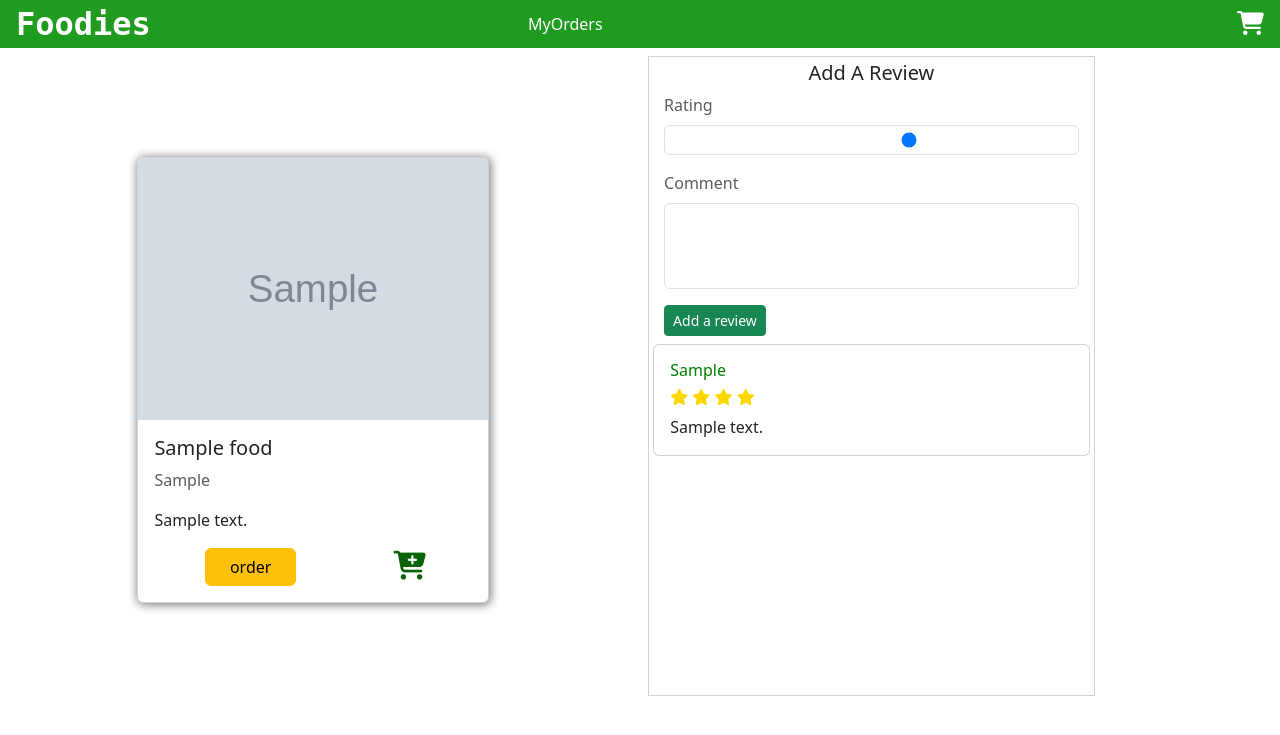
After one commit to djgupta820/foodies-admin, a Node server app: page /user/600000000000000000000001/view in a window 1280 px wide. The commit adds this page. Shown: the top 735 px of the page. Run offline with Node 20, Linux system fonts and the light colour scheme; tables that the repository leaves empty hold one stand-in row (values such as "Sample post"); grey boxes marked "Sample" are stand-in pictures; some libraries are stand-ins or nearby versions.

Commit message:
image slider added to dashboard, view item added to users route and some changes to admin route

```diff
--- a/models/Review.js
+++ b/models/Review.js
@@ -2,7 +2,7 @@ const mongoose = require('mongoose')
 
 const ReviewSchema = new mongoose.Schema({
     user: String,
-    reating: Number,
+    rating: Number,
     comment: String
 })
 
--- a/public/css/style.css
+++ b/public/css/style.css
@@ -21,7 +21,7 @@
     align-items: center;
     border: 1px solid lightgray;
     width: 40%;
-    height: 65vh;
+    height: 80vh;
     overflow: auto;
 }
 .reviews .card{
@@ -35,7 +35,28 @@
     color: white;
     font-size: 1.2em;
 }
-
+.slider{
+    margin: auto;
+    margin-top: 2rem;
+    width: 95%;
+    height: 80vh;
+    border-radius: 8px;
+    border: 1px solid lightgray;
+}
+.slider #img{
+    border-radius: 8px;
+    width: 100%;
+    height: 100%;
+    background-image: url('../images/Briyani1.jpg');
+    background-position: center;
+    background-repeat: no-repeat;
+    background-size: cover;
+}
+/* #img img{
+    border-radius: 8px;
+    width: 100%;
+    height: 100%;
+} */
 @media all and (width < 800px){
     .view{
         justify-content: center;
--- a/routes/adminRoutes.js
+++ b/routes/adminRoutes.js
@@ -99,7 +99,7 @@ router.post('/new', [adminCheck, upload.single('image')], async (req,res)=>{
 // rendering view item
 router.get('/:itemId/view', adminCheck, async (req,res)=>{
     const {itemId} = req.params
-    const item = await Food.findById(itemId)
+    const item = await Food.findById(itemId).populate('reviews')
     res.render('admin/view', {item})
 })
 
--- a/routes/userRoots.js
+++ b/routes/userRoots.js
@@ -1,6 +1,8 @@
 const express = require('express')
 const bcrypt = require('bcrypt')
 const User = require('../models/User')
+const Food = require('../models/Food')
+const Review = require('../models/Review')
 const router = express.Router()
 
 
@@ -34,4 +36,26 @@ router.post('/register', async (req,res)=>{
     res.redirect('/user/login')
 })
 
+router.get('/dashboard', async (req,res)=>{
+    const items = await Food.find({})
+    res.render('users/dashboard', {items})
+})
+
+router.get('/:itemId/view', async (req,res)=>{
+    const {itemId} = req.params
+    const item = await Food.findById(itemId).populate('reviews')
+    res.render('users/view', {item})
+})
+
+router.post('/:itemId/add-review', async (req,res)=>{
+    const {itemId} = req.params
+    const {rating, comment} = req.body
+    const user = 'dummyUser'
+    const item = await Food.findById(itemId)
+    const review = await Review.create({user, rating, comment})
+    item.reviews.push(review)
+    await item.save()
+    res.redirect(`/user/${itemId}/view`)
+})
+
 module.exports = router
--- a/views/layout/boilerPlate.ejs
+++ b/views/layout/boilerPlate.ejs
@@ -9,7 +9,7 @@
     <link rel="stylesheet" href="https://cdnjs.cloudflare.com/ajax/libs/font-awesome/6.4.0/css/all.min.css" integrity="sha512-iecdLmaskl7CVkqkXNQ/ZH/XLlvWZOJyj7Yy7tcenmpD1ypASozpmT/E0iPtmFIB46ZmdtAc9eNBvH0H/ZpiBw==" crossorigin="anonymous" referrerpolicy="no-referrer" />
     <!-- link for css file -->
     <link rel="stylesheet" href="/css/style.css">
-    <title>Document</title>
+    <title>Foodies</title>
 </head>
 <body>
 
--- /dev/null
+++ b/views/users/view.ejs
@@ -0,0 +1,50 @@
+<% layout('layout/boilerPlate') %>
+<section class="container">
+    <div class="view">
+        <div class="card mt-2" style="width: 22rem; box-shadow: 1px 1px 10px 1px gray;">
+            <img class="card-img-top" src="<%= item.image %>" alt="Item Image" style="max-height: 20rem;">
+            <div class="card-body">
+                <h5 class="card-title"> <%= item.name %> </h5>
+                <p class="text-muted"> <%= item.category %> </p>
+                <p class="card-text"> <%= item.description %> </p>
+                <div style="display: flex; align-items: center; justify-content: space-around;">
+                    <a href="/user/<%= item._id %>/order" class="btn btn-warning mx-1 px-4"> order </a>
+                    <a href="#"><i class="fa-solid fa-cart-plus" style="color: rgb(10, 99, 10); font-size: 1.8rem;"></i></a>
+                </div>
+            </div>
+        </div>
+        <div class="reviews mx-5 p-1 my-2">
+            <h5>Add A Review</h5>
+            <form action="/user/<%= item._id %>/add-review" method="post" style="width: 95%;">
+                <div class="mb-3">
+                    <label for="rating" class="form-label text-muted">Rating</label>
+                    <input type="range" name="rating" id="rating" class="form-control" min="0" max="5" step="1">
+                </div>
+                <div class="mb-3">
+                    <label for="rating" class="form-label text-muted">Comment</label>
+                    <textarea class="form-control" name="comment" id="commment" rows="3" style="resize: none;"></textarea>
+                </div>
+                <button type="submit" class="btn btn-sm btn-success">Add a review </button>
+            </form>
+            <% if(item.reviews.length > 0) {%>
+                <% for(let review of item.reviews) {%>
+                    <div class="card mt-2">
+                        <div class="card-body">
+                            <h6 style="color: green;"><%= review.user %></h6>
+                            <h6 class="card-title">
+                                <% for(let i=0; i<review.rating; i++) {%>
+                                    <i class="fa-sharp fa-solid fa-star" style="color: gold;"></i>
+                                <% } %>
+                            </h6>
+                            <p class="card-text"><%= review.comment%></p>
+                        </div>
+                    </div>
+                <% } %>
+            <% }else{ %>
+                <div class="alert alert-danger mt-4">
+                    <h6>No reviews yet on this item</h6>
+                </div>
+            <% } %>
+        </div>
+    </div>
+</section>
```
Also changed, not shown: public/js/slider.js (added, +13 -0 lines), views/admin/view.ejs (+33 -7 lines), views/users/dashboard.ejs (added, +99 -0 lines), public/images/Briyani1.jpg (added), public/images/Briyani2.jpg (added), public/images/Burger1.jpg (added), public/images/Burger2.jpg (added), public/images/Pizza1.jpg (added), public/images/Pizza2.jpg (added).
